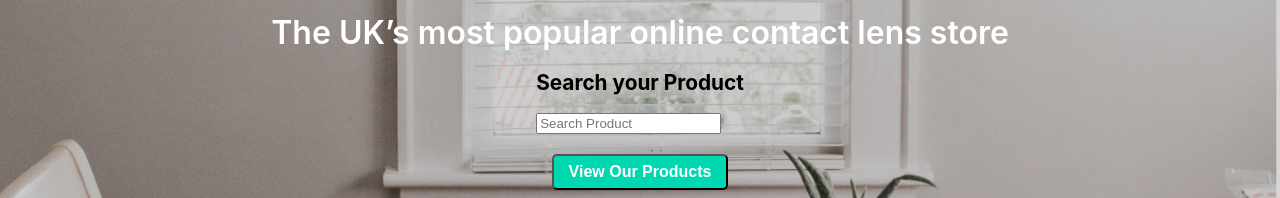
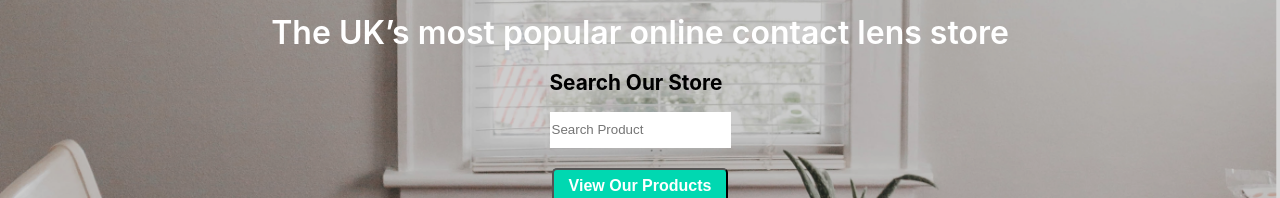
Before and after one commit to vinodsoba/visualdirecttask, a React (Create React App) app: page / in a window 1280 px wide. Shown: the part 240-438 px from the top of the page. Built offline with nearby package versions, Linux system fonts and the light colour scheme.

Commit message:
increase height of input field, change text Search our Store

```diff
--- a/src/App.css
+++ b/src/App.css
@@ -68,4 +68,7 @@ button.remove {
 
 input.search-bar {
   margin: 0 auto;
+  width: 100%;
+  height: 36px;
+  border: none;
 }
--- a/src/components/searchBar/index.js
+++ b/src/components/searchBar/index.js
@@ -42,7 +42,7 @@ export function SearchBar({ products }) {
   return (
 
       <div>
-         <h2 className="f2">Search your Product</h2>
+         <h2 className="f2">Search Our Store</h2>
          <form name="form1">
          <input
           className="search-bar"
```
